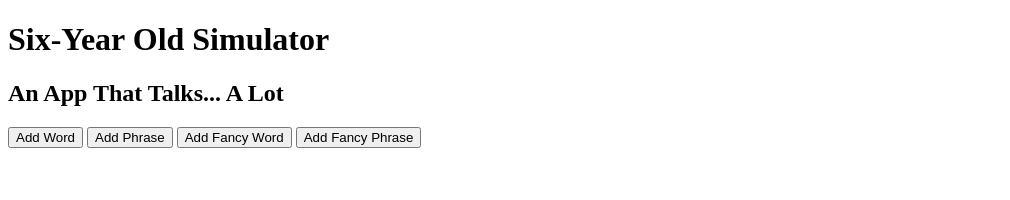
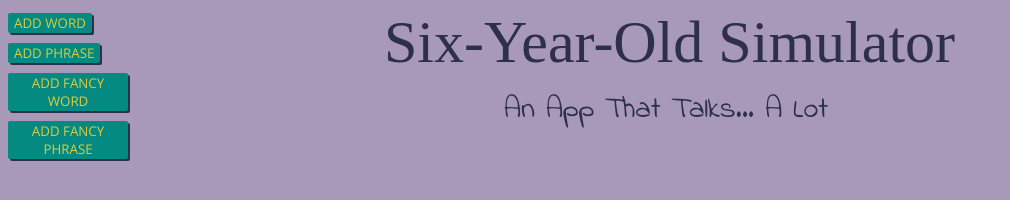
Before and after one commit to cwalbrid/walbridge-lab-13, a plain HTML site: page index.html in a window 1280 px wide. Shown: the whole page, without its empty margins (0-1010 px from the left). Drawn offline with nearby package versions, Linux system fonts and the light colour scheme; a web font is replaced by a local one.

Commit message:
added color palette, imported fonts, added container divs

```diff
--- a/index.html
+++ b/index.html
@@ -3,24 +3,29 @@
 <head>
 	<title>Six-Year Old Simulator</title>
 	<link rel="stylesheet" type="text/css" href="stylesheet.css">
+	<link href="https://fonts.googleapis.com/css?family=Indie+Flower|Schoolbell|Open+Sans" rel="stylesheet">
 </head>
-<body ng-controller ="kidTalkController">
-	<h1>Six-Year Old Simulator</h1>
-	<h2>An App That Talks... A Lot</h2>
+<body>
+<div id="container" ng-controller="kidTalkController">
+
+	<div id="heading">
+		<p id="title">Six-Year-Old Simulator</p>
+		<p id="byline">An App That Talks... A Lot</p>
+	</div>
+
+	<div id="buttons">
+		<button type="submit" id="add-word" ng-click="randomWord()">Add Word</button>
+		<button type="submit" id="add-phrase" ng-click="randomPhrase()">Add Phrase</button>
+		<button type="submit" id="add-fancy-word" ng-click="randomFancyWord()">Add Fancy Word</button>
+		<button type="submit" id="add-fancy-phrase" ng-click="randomFancyPhrase()">Add Fancy Phrase</button>
+	</div>
 
 
-	<button type="submit" id="button" ng-click="randomWord()">Add Word</button>
-	<button type="submit" id="button" ng-click="randomPhrase()">Add Phrase</button>
-	<button type="submit" id="button" ng-click="randomFancyWord()">Add Fancy Word</button>
-	<button type="submit" id="button" ng-click="randomFancyPhrase()">Add Fancy Phrase</button>
-
-
-
-	<ul>
+	<ul id="kid-speak">
 		<li ng-repeat="item in kidSaysThis" ng-class="item.decoration">{{item.kidSaysThis}}</li>
 	</ul>
 
-
+</div>
 
 <script src="lib/angular.min.js"></script>
 <script src="lib/angular-route.min.js"></script>
--- a/stylesheet.css
+++ b/stylesheet.css
@@ -2,6 +2,69 @@
 	display: inline;
 }*/
 
+body{
+	background-color: #A799B7;
+}
+
+#container{
+	/*display: flex;*/
+	justify-content: center;
+	height: 100%;
+	width: 100%;
+}
+
+#heading{
+	position: absolute;
+	width: 600px;
+	left: 30%;
+}
+
+#title{
+	color: #2D3047;
+	font-family: 'Schoolbell';
+	font-size:60px;
+	position: absolute;
+	margin: 0 0 0 0;
+}
+
+#byline{
+	color: #2D3047;
+	font-family: 'Indie Flower';
+	font-size: 30px;
+	position: absolute;
+	margin-top: 0 0 0 0;
+	top:50px;
+	left: 120px;
+}
+
+#buttons{
+	position: absolute;
+	width: 120px;
+
+}
+
+#buttons button{
+	color: #E0CA3C;
+	background-color: #048A81;
+
+	font-family: 'Open Sans';
+	text-transform: uppercase;
+
+
+	box-sizing: border-box;
+	box-shadow: 2px 2px 0 #2D3047;
+	border: none;
+	border-radius: 2px;
+	margin: 5px auto;
+
+}
+
+#kid-speak{
+	color: #93B7BE;
+	position: absolute;
+}
+
+/*generator classes*/
 li {
 	display: inline;
 }
```
